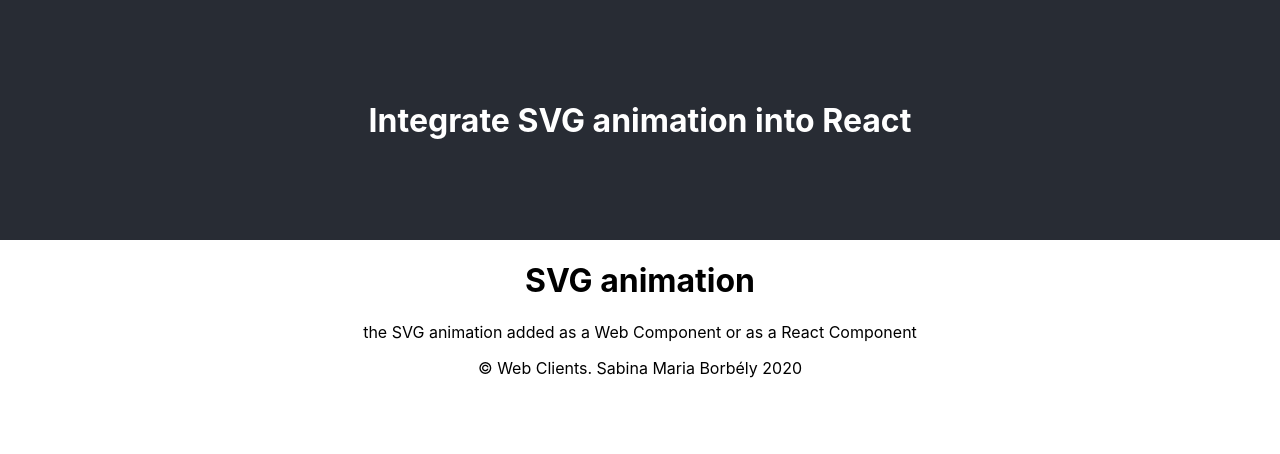
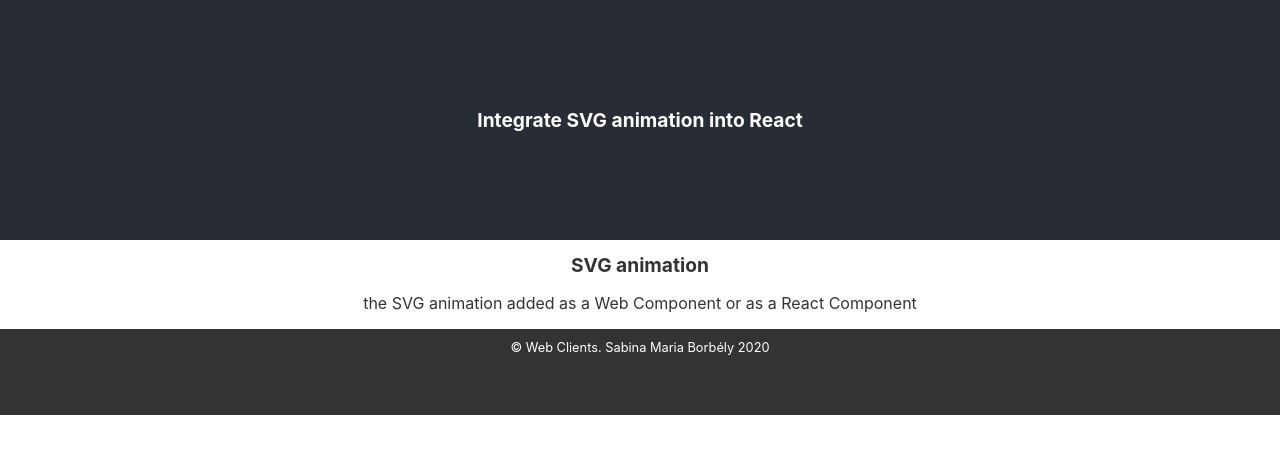
Before and after one commit to sabinamp/using-svg, a React (Create React App) app: page / in a window 1280 px wide. Shown: the top 454 px of the page. Built offline with nearby package versions, Linux system fonts and the light colour scheme.

Commit message:
added css files

```diff
--- a/src/components/layout/Home.css
+++ b/src/components/Home.css
@@ -4,7 +4,7 @@
 }
 
 .Home h1 {
-  font-size: 0.8rem;
+  font-size: 1.2rem;
   color: #333;
 }
 
--- a/src/components/Home.js
+++ b/src/components/Home.js
@@ -1,4 +1,5 @@
 import React, { Component } from 'react';
+import './Home.css'
 export default class Home extends Component {
   render() {
     return (
--- /dev/null
+++ b/src/components/layout/Footer.css
@@ -0,0 +1,7 @@
+.Footer{
+  font-size: 0.8rem;
+  color: white;
+  background: #333;
+  min-height: 8vh;
+  padding: 0.7rem;
+}
--- a/src/components/layout/Footer.js
+++ b/src/components/layout/Footer.js
@@ -1,7 +1,8 @@
 import React from 'react';
+import './Footer.css'
 
 const Footer = () => (
-  <footer>&copy; Web Clients. Sabina Maria Borbély {(new Date()).getFullYear()}
+  <footer className="Footer">&copy; Web Clients. Sabina Maria Borbély {(new Date()).getFullYear()}
   </footer>
 )
 
--- /dev/null
+++ b/src/components/layout/Header.css
@@ -0,0 +1,14 @@
+.Header {
+  background-color: #282c34;
+  min-height: 30vh;
+  display: flex;
+  flex-direction: column;
+  align-items: center;
+  justify-content: center;
+  font-size: 1rem;
+  color: white;
+
+}
+.Header h1{
+ font-size:1.2rem;
+}
--- a/src/components/layout/Header.js
+++ b/src/components/layout/Header.js
@@ -1,5 +1,5 @@
 import React, { Component } from 'react';
-import '../../containers/App.css';
+import './Header.css';
 import PropTypes from 'prop-types';
 class Header extends Component {
   static propTypes = {
@@ -10,8 +10,8 @@ class Header extends Component {
     const { title } = this.props;
 
     return (
-      <header className="App-header">
-        <h1 className="App-title">{title}</h1>
+      <header className="Header">
+        <h1>{title}</h1>
       </header>
     );
   }
--- a/src/containers/App.css
+++ b/src/containers/App.css
@@ -2,16 +2,6 @@
   text-align: center;
 }
 
-.App-header {
-  background-color: #282c34;
-  min-height: 30vh;
-  display: flex;
-  flex-direction: column;
-  align-items: center;
-  justify-content: center;
-  font-size: 1rem;
-  color: white;
-}
 
 .App-link {
   color: #61dafb;
```
